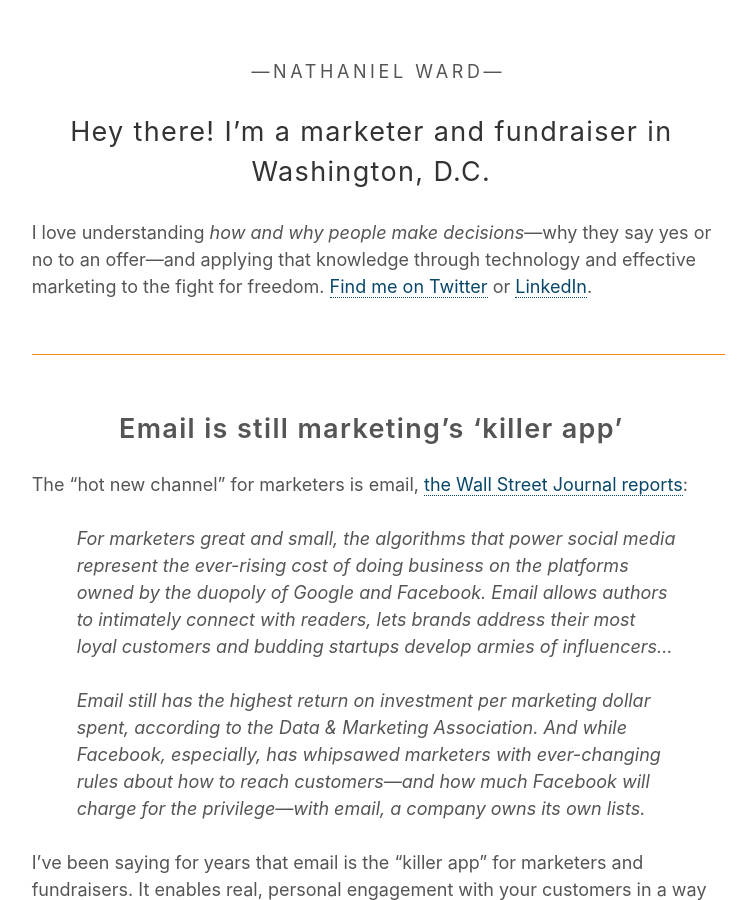
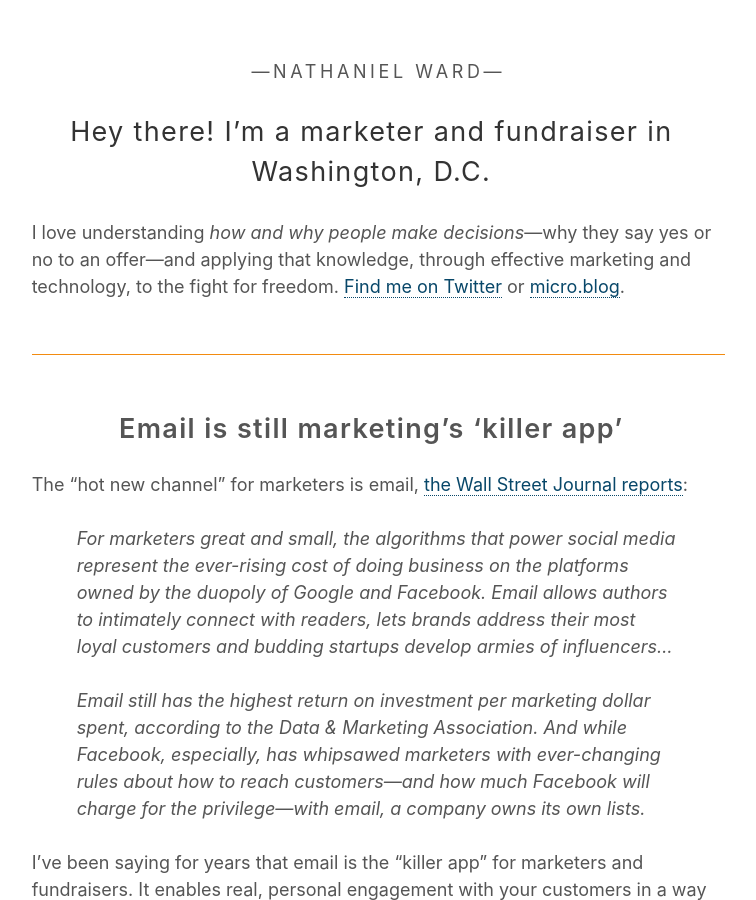
Before and after one commit to nathanielward/nathanielward.github.io, a Jekyll site: the page built from index.html, in a window 1280 px wide and 900 px high. Shown: the whole window, without its empty margins (287-1043 px from the left). Built offline with Jekyll 4.4.1, drawn with Linux system fonts in a browser that asks for light colours; the list of posts is cut into pages by our own code.

Commit message:
Swap in micro.blog, add commas

```diff
--- a/_includes/home.md
+++ b/_includes/home.md
@@ -1,6 +1,7 @@
 # Hey there! I'm a marketer and fundraiser in Washington, D.C.
 
-I love understanding *how and why people make decisions*---why they say yes or no to an offer---and applying that knowledge through technology and effective marketing to the fight for freedom. [Find me on Twitter][2] or [LinkedIn][4].
+I love understanding *how and why people make decisions*---why they say yes or no to an offer---and applying that knowledge, through effective marketing and technology, to the fight for freedom. [Find me on Twitter][1] or [micro.blog][2].
 
- [2]: https://twitter.com/?status=Hey,%20@nathanielward%20 "Send me a tweet"
- [4]: http://www.linkedin.com/in/nathanieleward/ "Use LinkedIn if you must"
+ [1]: https://twitter.com/?status=Hey,%20@nathanielward%20 "Send me a tweet"
+ [2]: https://nathanielward.micro.blog/ "Microbloggery"
+ [3]: http://www.linkedin.com/in/nathanieleward/ "Use LinkedIn if you must"
```
